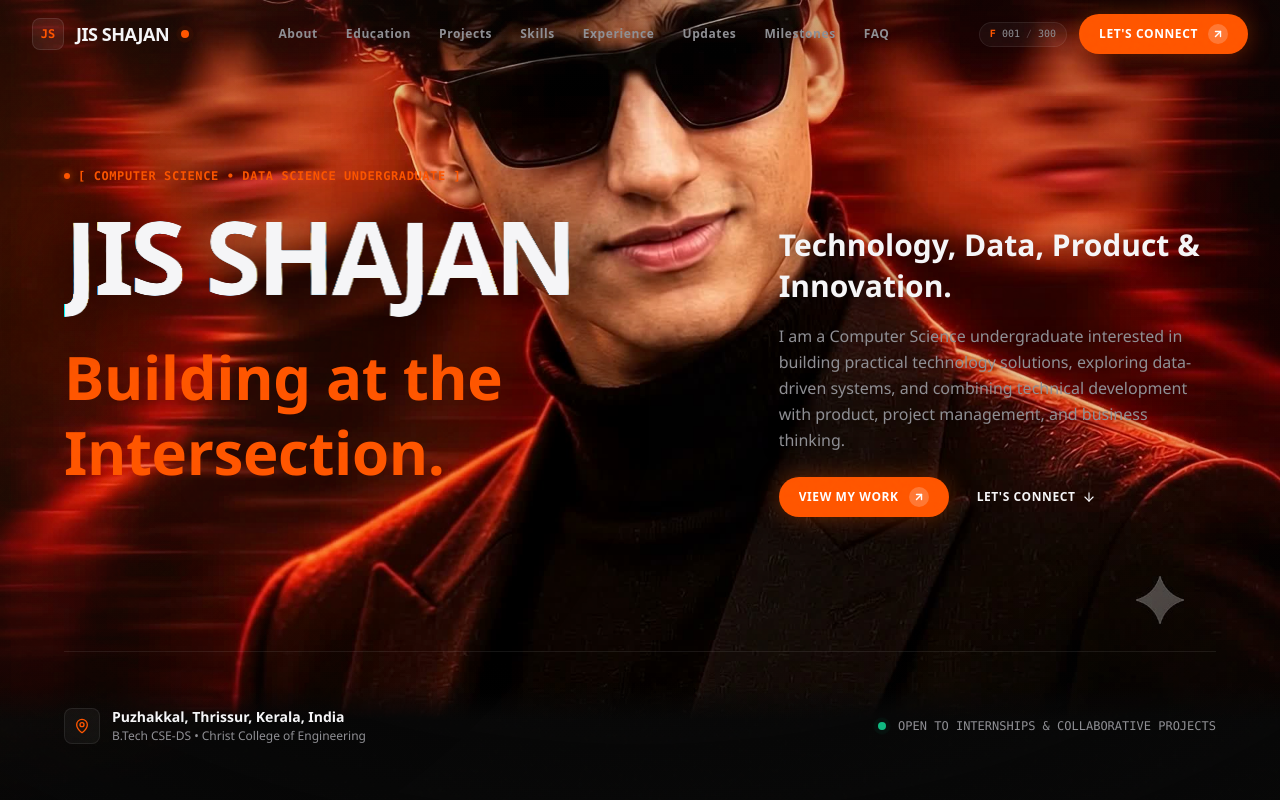
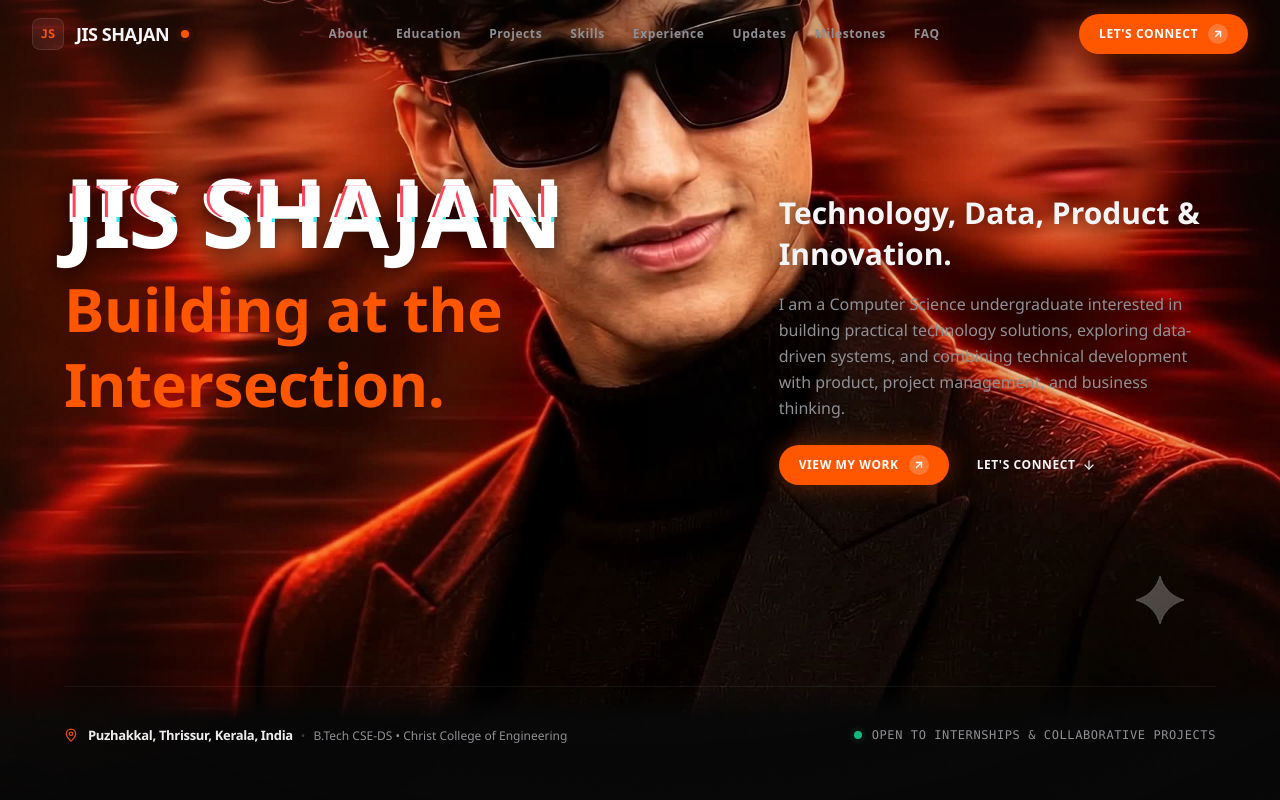
Before and after one commit to jisssz/jisssz.github.io, a React (Vite) app: page / in a window 1280 px wide. Shown: the top 800 px of the page. Built offline with nearby package versions, Linux system fonts and the light colour scheme.

Commit message:
feat: refine hero typography and metadata

```diff
--- a/src/App.tsx
+++ b/src/App.tsx
@@ -21,7 +21,7 @@ import {
 import { CinematicCanvas } from './components/CinematicCanvas';
 import { IntroVideo } from './components/IntroVideo';
 import { CustomCursor } from './components/CustomCursor';
-import { WarpText } from './components/WarpText';
+import { GlitchText } from './components/GlitchText';
 import { TOTAL_FRAMES } from './lib/scenes';
 import { linkedInPosts, linkedInProfile } from './data/linkedin';
 
@@ -476,7 +476,6 @@ const MILESTONES = [
 export default function App() {
   const [introFinished, setIntroFinished] = useState(false);
   const [scrollProgress, setScrollProgress] = useState(0);
-  const [currentFrame, setCurrentFrame] = useState(1);
   const [mobileMenuOpen, setMobileMenuOpen] = useState(false);
   const [activeTab, setActiveTab] = useState('programming');
   const [openFaq, setOpenFaq] = useState<number | null>(0);
@@ -501,10 +500,9 @@ export default function App() {
     return () => clearInterval(timer);
   }, []);
 
-  // Sync scroll progress & frame index
-  const handleProgressChange = useCallback((progress: number, frame: number) => {
+  // Sync scroll progress
+  const handleProgressChange = useCallback((progress: number) => {
     setScrollProgress(progress);
-    setCurrentFrame(frame);
   }, []);
 
   const scrollTo = useCallback((id: string) => {
@@ -607,16 +605,8 @@ export default function App() {
             ))}
           </nav>
 
-          {/* Liquid Magnetic CTA Button & Live Frame Readout */}
+          {/* Liquid Magnetic CTA Button */}
           <div className="hidden sm:flex items-center gap-3">
-            {/* Live Frame Indicator Badge */}
-            <div className="flex items-center gap-1.5 px-2.5 py-1 rounded-full bg-white/[0.04] border border-white/[0.08] text-[10px] font-mono text-[#8E8E93]">
-              <span className="text-[#FF5500] font-bold">F</span>
-              <span>{String(currentFrame).padStart(3, '0')}</span>
-              <span className="text-white/20">/</span>
-              <span>{TOTAL_FRAMES}</span>
-            </div>
-
             <DualTextButton label="LET'S CONNECT" onClick={() => scrollTo('contact')} primary />
           </div>
 
@@ -717,34 +707,17 @@ export default function App() {
           <div className="grid lg:grid-cols-12 gap-8 items-start mt-6 sm:mt-10">
             {/* Left Headline */}
             <div className="lg:col-span-7">
-              <div className="font-mono text-xs font-semibold text-[#FF5500] mb-3 tracking-wider flex items-center gap-2">
-                <span className="h-1.5 w-1.5 rounded-full bg-[#FF5500] shadow-[0_0_8px_#FF5500]" />
-                <span>[ COMPUTER SCIENCE &bull; DATA SCIENCE UNDERGRADUATE ]</span>
-              </div>
               <div className="relative">
-                {/* ── React Bits WebGL WarpText Layer ── */}
-                <WarpText
-                  text="JIS SHAJAN"
-                  color="#F5F5F7"
-                  warpStrength={0.055}
-                  warpScale={1.7}
-                  speed={0.42}
-                  pointerInfluence={0.38}
-                  pointerStrength={0.28}
-                  refraction={0.014}
-                  ripple
-                  fontSize="clamp(3.5rem, 8vw, 6.5rem)"
-                  fontWeight={800}
-                  fontFamily="'Plus Jakarta Sans', system-ui, -apple-system, sans-serif"
-                  letterSpacing="-0.04em"
-                  lineHeight={1}
-                  align="left"
-                  className="max-w-[750px] drop-shadow-[0_4px_30px_rgba(0,0,0,0.95)]"
-                  style={{ height: 'clamp(85px, 13vw, 140px)', minHeight: '85px' }}
-                />
-                <h1 className="font-display font-extrabold tracking-tight mt-1">
-                  <span className="sr-only">JIS SHAJAN — </span>
-                  <span className="text-[#FF5500] text-3xl sm:text-5xl md:text-6xl block font-display font-extrabold leading-tight">
+                <h1 className="font-display font-extrabold tracking-tight">
+                  <GlitchText
+                    speed={0.45}
+                    enableShadows={true}
+                    enableOnHover={false}
+                    className="font-display font-extrabold tracking-tight text-white select-none block leading-[0.92] text-4xl sm:text-6xl md:text-7xl lg:text-[5.25rem] xl:text-[6rem]"
+                  >
+                    JIS SHAJAN
+                  </GlitchText>
+                  <span className="text-[#FF5500] text-3xl sm:text-5xl md:text-6xl block font-display font-extrabold leading-tight mt-3 sm:mt-4">
                     Building at the Intersection.
                   </span>
                 </h1>
@@ -752,7 +725,7 @@ export default function App() {
             </div>
 
             {/* Right Supporting Copy & Dual-Pill CTA */}
-            <div className="lg:col-span-5 lg:pt-14 lg:pl-6 space-y-4">
+            <div className="lg:col-span-5 lg:pt-6 lg:pl-6 space-y-4">
               <h2 className="font-display text-xl sm:text-2xl md:text-3xl font-bold text-[#F5F5F7] leading-snug drop-shadow-[0_2px_12px_rgba(0,0,0,0.95)]">
                 Technology, Data, Product &amp; Innovation.
               </h2>
@@ -774,28 +747,29 @@ export default function App() {
             </div>
           </div>
 
-          {/* Bottom Floating Status Banner */}
-          <div className="mt-auto pt-14 border-t border-white/[0.08] flex flex-wrap items-center justify-between gap-6">
-            <div className="flex items-center gap-3">
-              <span className="flex h-9 w-9 items-center justify-center rounded-lg bg-white/[0.04] border border-white/[0.08] text-[#FF5500]">
-                <MapPin size={16} />
-              </span>
-              <div>
-                <div className="font-display text-sm font-bold text-[#F5F5F7]">
+          {/* Bottom Hero Metadata Bar */}
+          <div className="mt-auto pt-10 border-t border-white/[0.06] flex flex-wrap items-center justify-between gap-6">
+            {/* Minimal Editorial Location & Academic Metadata */}
+            <div className="flex items-center gap-2.5">
+              <MapPin size={14} className="text-[#FF5500] shrink-0 opacity-90 stroke-[2.2]" />
+              <div className="flex flex-col sm:flex-row sm:items-baseline sm:gap-2 text-left">
+                <span className="font-sans text-xs sm:text-[13px] font-semibold text-[#EDEDED] tracking-tight">
                   Puzhakkal, Thrissur, Kerala, India
-                </div>
-                <div className="text-xs text-[#8E8E93]">
+                </span>
+                <span className="hidden sm:inline text-white/20 text-xs font-light">&bull;</span>
+                <span className="font-sans text-[11px] sm:text-xs text-[#8E8E93] tracking-normal">
                   B.Tech CSE-DS &bull; Christ College of Engineering
-                </div>
-              </div>
-            </div>
-
-            <div className="flex items-center gap-3 text-xs font-mono text-[#8E8E93]">
+                </span>
+              </div>
+            </div>
+
+            {/* Availability Indicator */}
+            <div className="flex items-center gap-2.5 text-[11px] sm:text-xs font-mono text-[#8E8E93]">
               <span className="relative flex h-2 w-2">
                 <span className="radar-ping absolute inline-flex h-full w-full rounded-full bg-[#10B981] opacity-75" />
                 <span className="relative inline-flex rounded-full h-2 w-2 bg-[#10B981]" />
               </span>
-              <span>OPEN TO INTERNSHIPS &amp; COLLABORATIVE PROJECTS</span>
+              <span className="tracking-wider uppercase">OPEN TO INTERNSHIPS &amp; COLLABORATIVE PROJECTS</span>
             </div>
           </div>
         </section>
--- /dev/null
+++ b/src/components/GlitchText.css
@@ -0,0 +1,134 @@
+.glitch {
+  color: #ffffff;
+  position: relative;
+  white-space: nowrap;
+  user-select: text;
+  display: inline-block;
+  text-shadow: 0 4px 24px rgba(0, 0, 0, 0.95);
+}
+
+.glitch::after,
+.glitch::before {
+  content: attr(data-text);
+  position: absolute;
+  top: 0;
+  left: 0;
+  width: 100%;
+  height: 100%;
+  color: #ffffff;
+  background: transparent;
+  overflow: hidden;
+  clip-path: inset(0 0 0 0);
+  pointer-events: none;
+}
+
+/* Alternate reverse asynchronous glitch slices with subtle chromatic aberration */
+.glitch:not(.enable-on-hover)::after {
+  left: var(--after-offset, 3px);
+  text-shadow: var(--after-shadow, -3px 0 rgba(255, 30, 60, 0.85));
+  animation: animate-glitch var(--after-duration, 1.35s) infinite linear alternate-reverse;
+}
+
+.glitch:not(.enable-on-hover)::before {
+  left: var(--before-offset, -3px);
+  text-shadow: var(--before-shadow, 3px 0 rgba(0, 240, 255, 0.85));
+  animation: animate-glitch var(--before-duration, 0.9s) infinite linear alternate-reverse;
+}
+
+.glitch.enable-on-hover::after,
+.glitch.enable-on-hover::before {
+  content: '';
+  opacity: 0;
+  animation: none;
+}
+
+.glitch.enable-on-hover:hover::after {
+  content: attr(data-text);
+  opacity: 1;
+  left: var(--after-offset, 3px);
+  text-shadow: var(--after-shadow, -3px 0 rgba(255, 30, 60, 0.85));
+  animation: animate-glitch var(--after-duration, 1.35s) infinite linear alternate-reverse;
+}
+
+.glitch.enable-on-hover:hover::before {
+  content: attr(data-text);
+  opacity: 1;
+  left: var(--before-offset, -3px);
+  text-shadow: var(--before-shadow, 3px 0 rgba(0, 240, 255, 0.85));
+  animation: animate-glitch var(--before-duration, 0.9s) infinite linear alternate-reverse;
+}
+
+@keyframes animate-glitch {
+  0% {
+    clip-path: inset(20% 0 50% 0);
+  }
+  5% {
+    clip-path: inset(10% 0 60% 0);
+  }
+  10% {
+    clip-path: inset(15% 0 55% 0);
+  }
+  15% {
+    clip-path: inset(25% 0 35% 0);
+  }
+  20% {
+    clip-path: inset(30% 0 40% 0);
+  }
+  25% {
+    clip-path: inset(40% 0 20% 0);
+  }
+  30% {
+    clip-path: inset(10% 0 60% 0);
+  }
+  35% {
+    clip-path: inset(15% 0 55% 0);
+  }
+  40% {
+    clip-path: inset(25% 0 35% 0);
+  }
+  45% {
+    clip-path: inset(30% 0 40% 0);
+  }
+  50% {
+    clip-path: inset(20% 0 50% 0);
+  }
+  55% {
+    clip-path: inset(10% 0 60% 0);
+  }
+  60% {
+    clip-path: inset(15% 0 55% 0);
+  }
+  65% {
+    clip-path: inset(25% 0 35% 0);
+  }
+  70% {
+    clip-path: inset(30% 0 40% 0);
+  }
+  75% {
+    clip-path: inset(40% 0 20% 0);
+  }
+  80% {
+    clip-path: inset(20% 0 50% 0);
+  }
+  85% {
+    clip-path: inset(10% 0 60% 0);
+  }
+  90% {
+    clip-path: inset(15% 0 55% 0);
+  }
+  95% {
+    clip-path: inset(25% 0 35% 0);
+  }
+  100% {
+    clip-path: inset(30% 0 40% 0);
+  }
+}
+
+/* Accessibility: Disable animation and pseudo-elements when user prefers reduced motion */
+@media (prefers-reduced-motion: reduce) {
+  .glitch::after,
+  .glitch::before {
+    display: none !important;
+    animation: none !important;
+  }
+}
--- /dev/null
+++ b/src/components/GlitchText.tsx
@@ -0,0 +1,53 @@
+import { type FC, type CSSProperties } from 'react';
+import './GlitchText.css';
+
+interface GlitchTextProps {
+  children: string;
+  speed?: number;
+  enableShadows?: boolean;
+  enableOnHover?: boolean;
+  className?: string;
+  as?: 'span' | 'div' | 'h1' | 'h2' | 'p';
+}
+
+interface CustomCSSProperties extends CSSProperties {
+  '--after-duration'?: string;
+  '--before-duration'?: string;
+  '--after-shadow'?: string;
+  '--before-shadow'?: string;
+  '--after-offset'?: string;
+  '--before-offset'?: string;
+}
+
+export const GlitchText: FC<GlitchTextProps> = ({
+  children,
+  speed = 0.45,
+  enableShadows = true,
+  enableOnHover = false,
+  className = '',
+  as = 'span',
+}) => {
+  const inlineStyles: CustomCSSProperties = {
+    '--after-duration': `${speed * 3}s`,
+    '--before-duration': `${speed * 2}s`,
+    '--after-shadow': enableShadows ? '-3px 0 rgba(255, 30, 60, 0.85)' : 'none',
+    '--before-shadow': enableShadows ? '3px 0 rgba(0, 240, 255, 0.85)' : 'none',
+    '--after-offset': '3px',
+    '--before-offset': '-3px',
+  };
+
+  const hoverClass = enableOnHover ? 'enable-on-hover' : '';
+  const Tag = as;
+
+  return (
+    <Tag
+      className={`glitch ${hoverClass} ${className}`}
+      style={inlineStyles}
+      data-text={children}
+    >
+      {children}
+    </Tag>
+  );
+};
+
+export default GlitchText;
```
